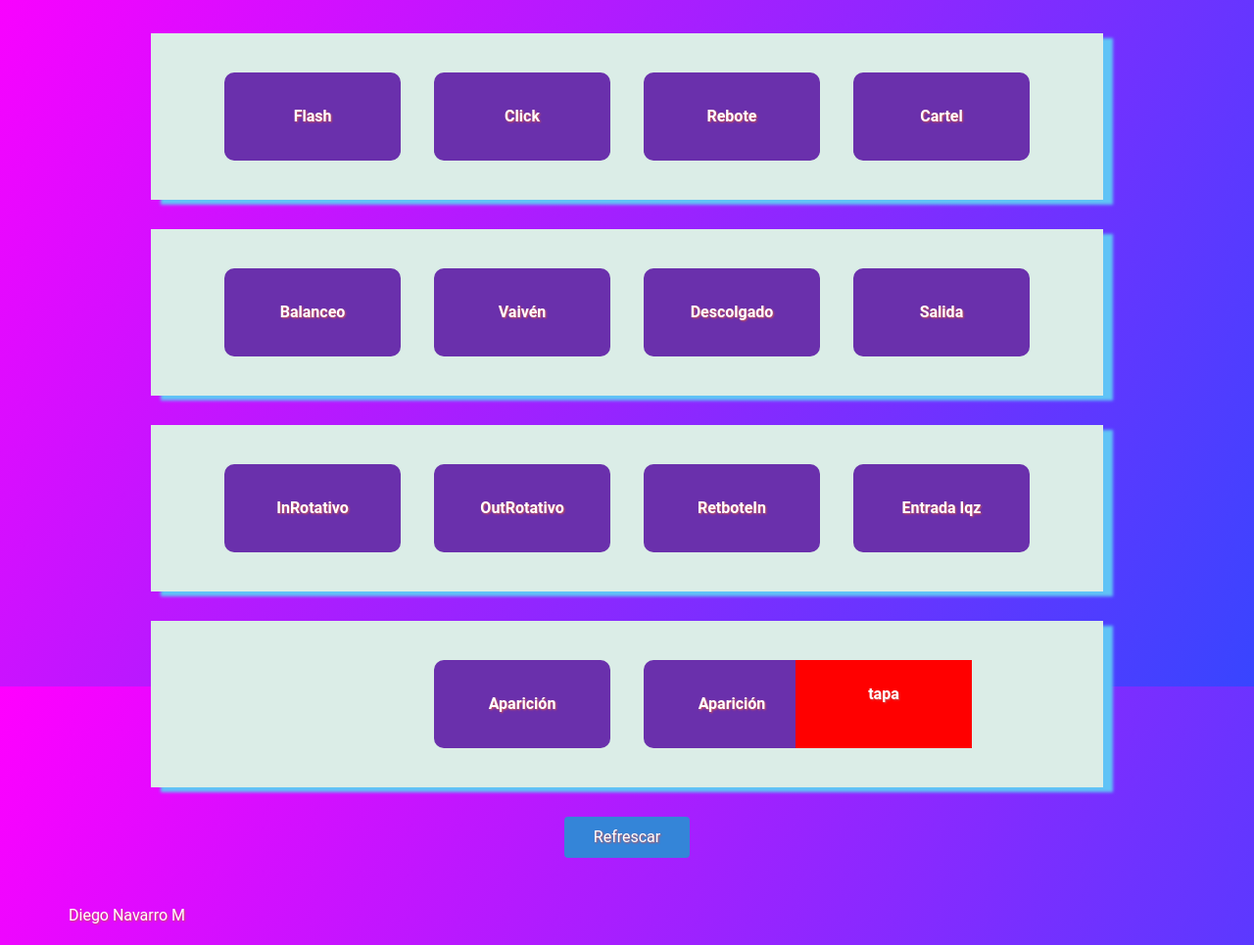
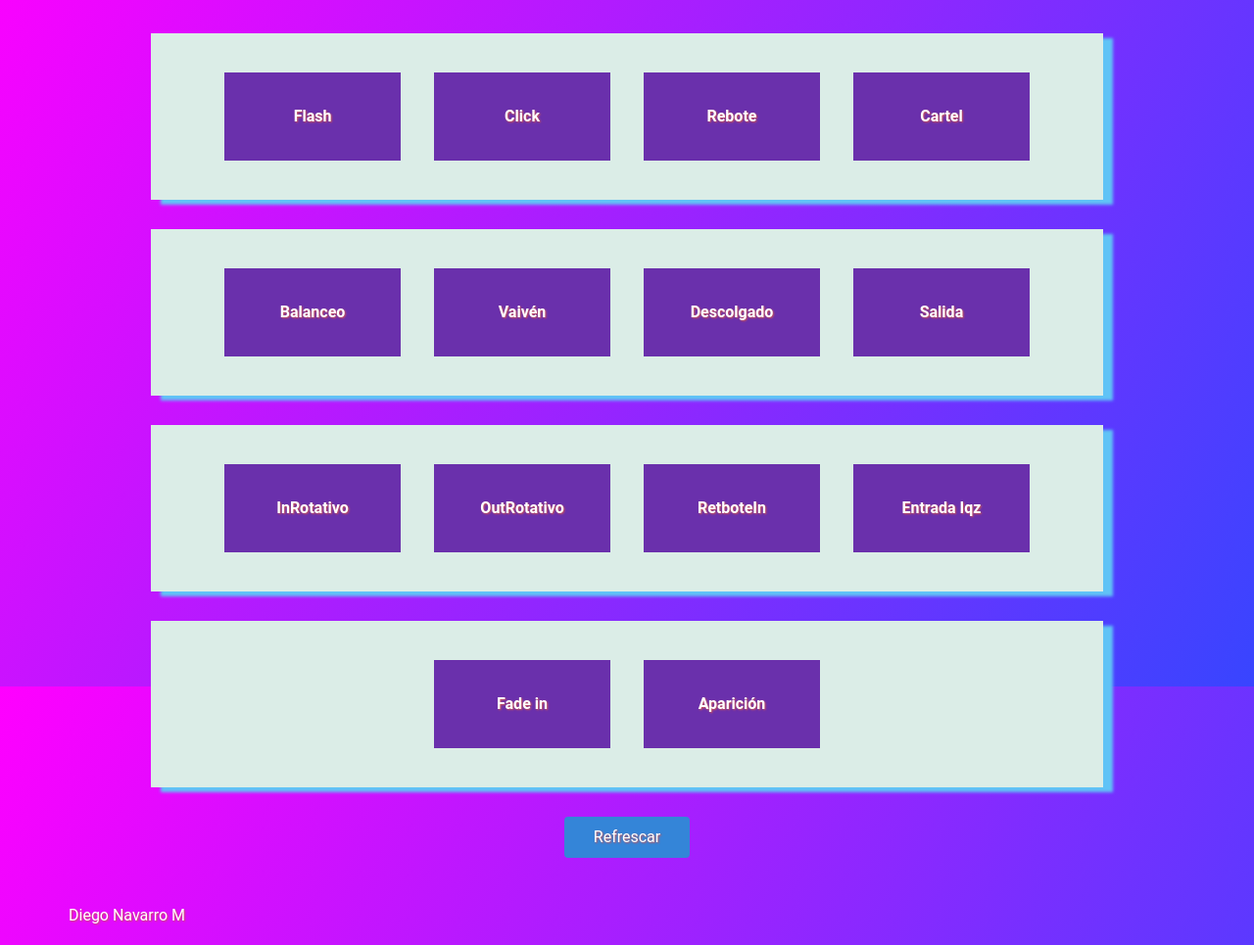
Before and after one commit to DNavarro10/keyframes, a plain HTML site: page index.html in a window 1280 px wide. Shown: the part 99-1064 px from the top of the page at 98% size. Drawn offline with nearby package versions, Linux system fonts and the light colour scheme.

Commit message:
fade in arreglado
arreglos

```diff
--- a/css/keyframes.css
+++ b/css/keyframes.css
@@ -358,7 +358,7 @@
 }
 /* section 4*/
 
-.fade{
+.aparecer{
 	-webkit-animation: 1 aparecer 2s;
 	   -moz-animation: 1 aparecer 2s;
 	    -ms-animation: 1 aparecer 2s;
@@ -370,24 +370,23 @@
 		opacity: 0;
 	}
 	50%{
-		opacity: 0.6;
-	}
-	100%{
-	opacity: 1;
+		opacity: 0.8;
 	}
 }
 
-section div .tapa{
+.contenedor section div .tapa{
 
-	-webkit-animation: 1 tapa 2s;
-	   -moz-animation: 1 tapa 2s;
-	    -ms-animation: 1 tapa 2s;
-	     -o-animation: 1 tapa 2s;
-	        animation: 1 tapa 2s;
+    -webkit-animation: 1 retidada 2s;
+	   -moz-animation: 1 retirada 2s;
+	    -ms-animation: 1 retirada 2s;
+	     -o-animation: 1 retirada 2s;
+	        animation: 1 retirada 2s;
+
+
 }
 
-@-webkit-keyframes tapa{
+@-webkit-keyframes retirada{
 	0%{
-		trans
+		left: 0;
 	}
 }
--- a/css/style.css
+++ b/css/style.css
@@ -56,7 +56,6 @@ header{
 
 .contenedor section > div {
 	position: relative;
-    border-radius: 10px;
     background: #6A30AC;
 	margin: 25px 15px;
 	width: 180px;
@@ -75,17 +74,20 @@ section > .fade {
     height: inherit;
     line-height: inherit;
     padding: inherit;
+    overflow: hidden;
 
 }
-.tapa{
+.contenedor section div .tapa{
 
-    width: 100%;
-    height: 100%;
+    width: inherit;
+    height: inherit;
     top: 0;
-    left: 155px;
+    left: 185px;
     position: absolute;
     background: red;
     z-index: 1;
+    overflow: hidden;
+
 
 }
 .contenedor .accion{
--- a/index.html
+++ b/index.html
@@ -31,9 +31,9 @@
 
 		</section>
 		<section>
-			<div class="fade"><p>Aparición</p></div>
+			<div class="aparecer"><p>Fade in</p></div>
 			<div class="fade">
-				<div class="tapa">tapa</div>
+				<div class="tapa"></div>
 				<p>Aparición</p>
 			</div>
 		</section>
```
